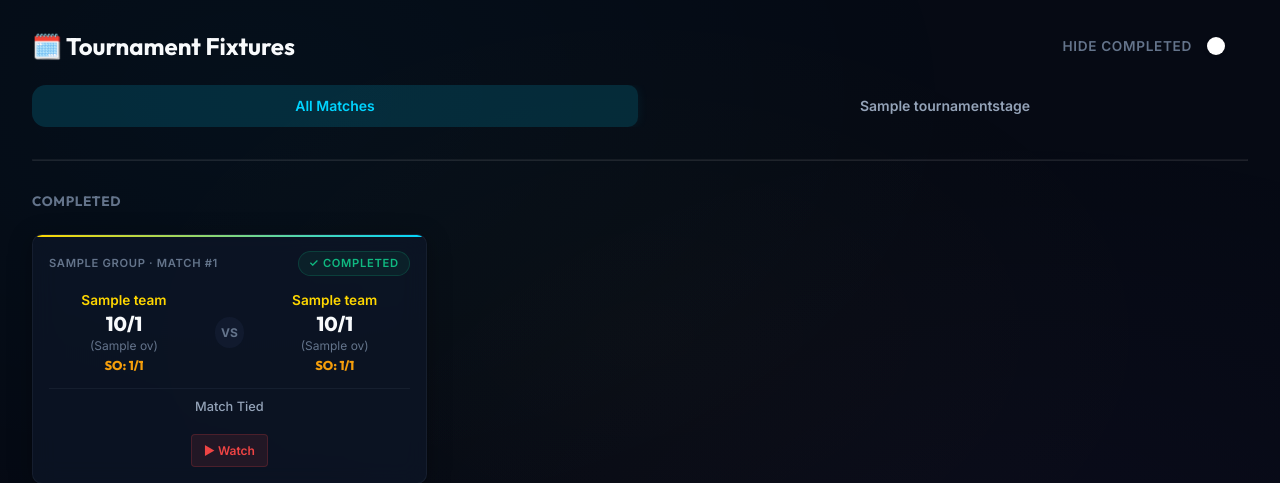
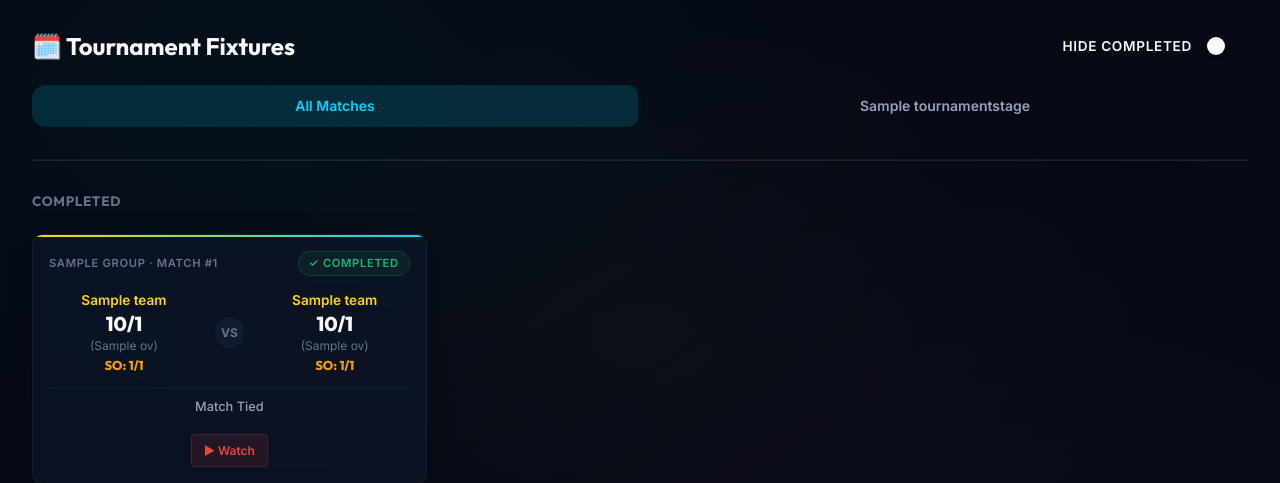
Before and after one commit to iamgroot001/tournament, a Django app: page /matches/ in a window 1280 px wide. Shown: the part 65-548 px from the top of the page. Run offline with Django 5.2, Linux system fonts and the light colour scheme; tables that the repository leaves empty hold one stand-in row (values such as "Sample post").

Commit message:
style: improve visibility of hide completed toggle label

```diff
--- a/tournament/templates/tournament/matches_list.html
+++ b/tournament/templates/tournament/matches_list.html
@@ -8,7 +8,7 @@
         <h2 class="section__title" style="margin-bottom: 0;">🗓️ Tournament Fixtures</h2>
         {% if completed_matches %}
         <div style="display: flex; align-items: center; gap: 0.75rem;">
-            <span style="font-size: 0.85rem; color: var(--text-muted); font-weight: 600; letter-spacing: 0.05em; text-transform: uppercase;">Hide Completed</span>
+            <span style="font-size: 0.85rem; color: #f8fafc; font-weight: 600; letter-spacing: 0.05em; text-transform: uppercase;">Hide Completed</span>
             <label class="toggle-switch">
                 <input type="checkbox" id="toggle-completed-checkbox" onchange="toggleCompletedMatches()">
                 <span class="toggle-slider"></span>
```
